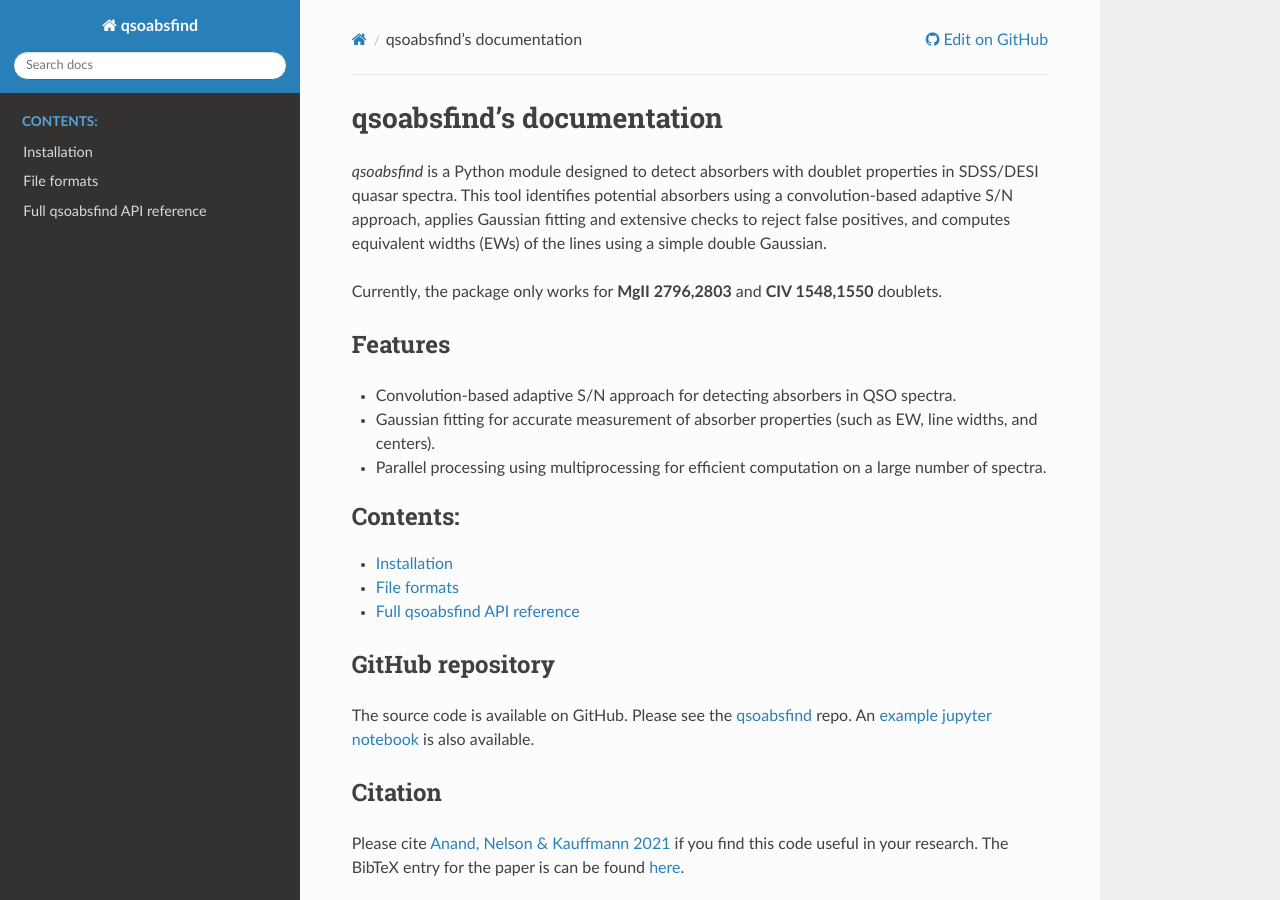
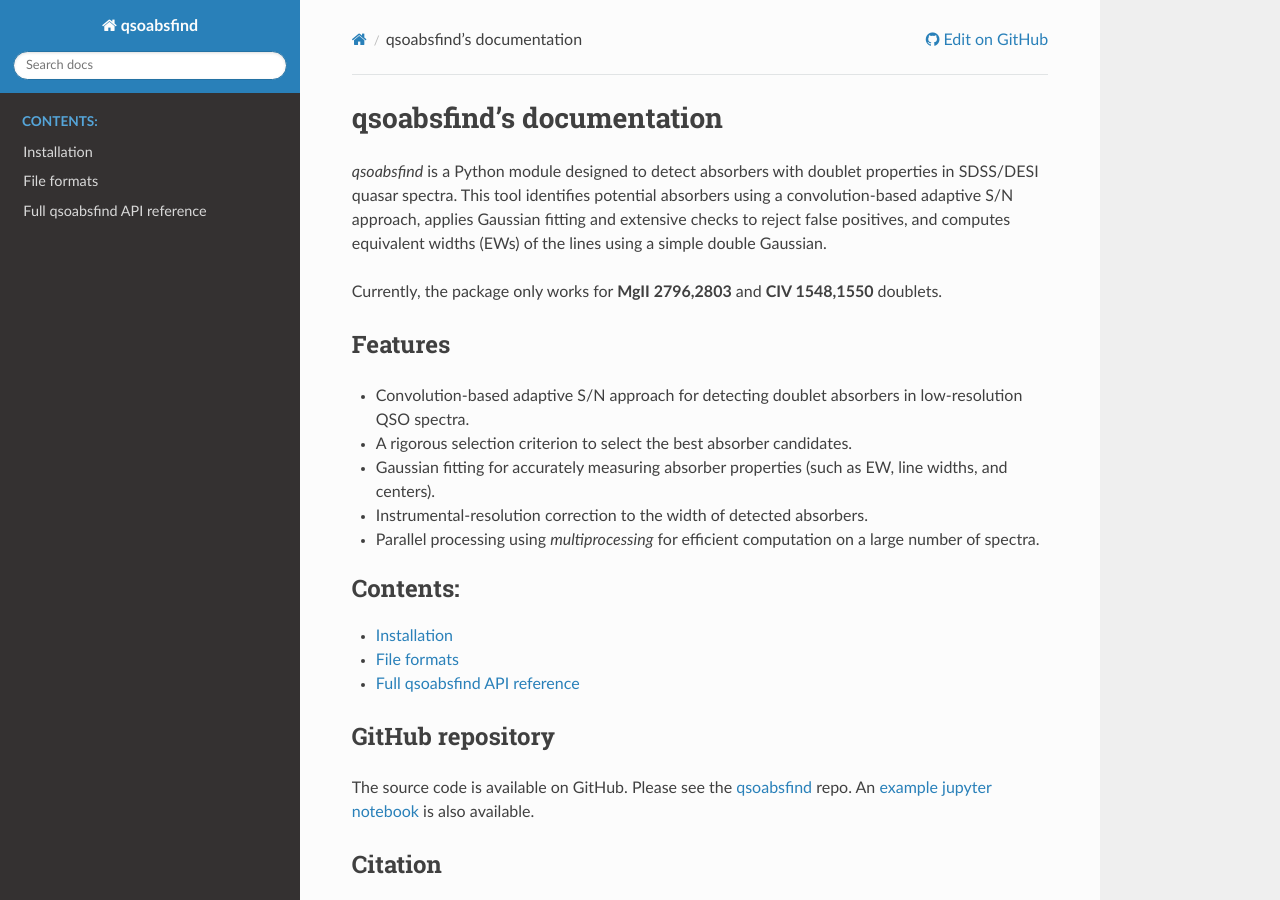
Before and after one commit to abhi0395/qsoabsfind, a Sphinx documentation site: the page built from docs/index.rst, in a window 1280 px wide and 900 px high. Built offline with Sphinx 7.4.7 and the Read the Docs theme 3.1.0, drawn with Linux system fonts in a browser that asks for light colours.

Commit message:
Update index.rst

```diff
--- a/docs/index.rst
+++ b/docs/index.rst
@@ -10,9 +10,11 @@ Currently, the package only works for **MgII 2796,2803** and **CIV 1548,1550** d
 Features
 --------
 
-- Convolution-based adaptive S/N approach for detecting absorbers in QSO spectra.
-- Gaussian fitting for accurate measurement of absorber properties (such as EW, line widths, and centers).
-- Parallel processing using multiprocessing for efficient computation on a large number of spectra.
+- Convolution-based adaptive S/N approach for detecting doublet absorbers in low-resolution QSO spectra.
+- A rigorous selection criterion to select the best absorber candidates.
+- Gaussian fitting for accurately measuring absorber properties (such as EW, line widths, and centers).
+- Instrumental-resolution correction to the width of detected absorbers.
+- Parallel processing using `multiprocessing` for efficient computation on a large number of spectra.
 
 .. toctree::
    :maxdepth: 1
```
